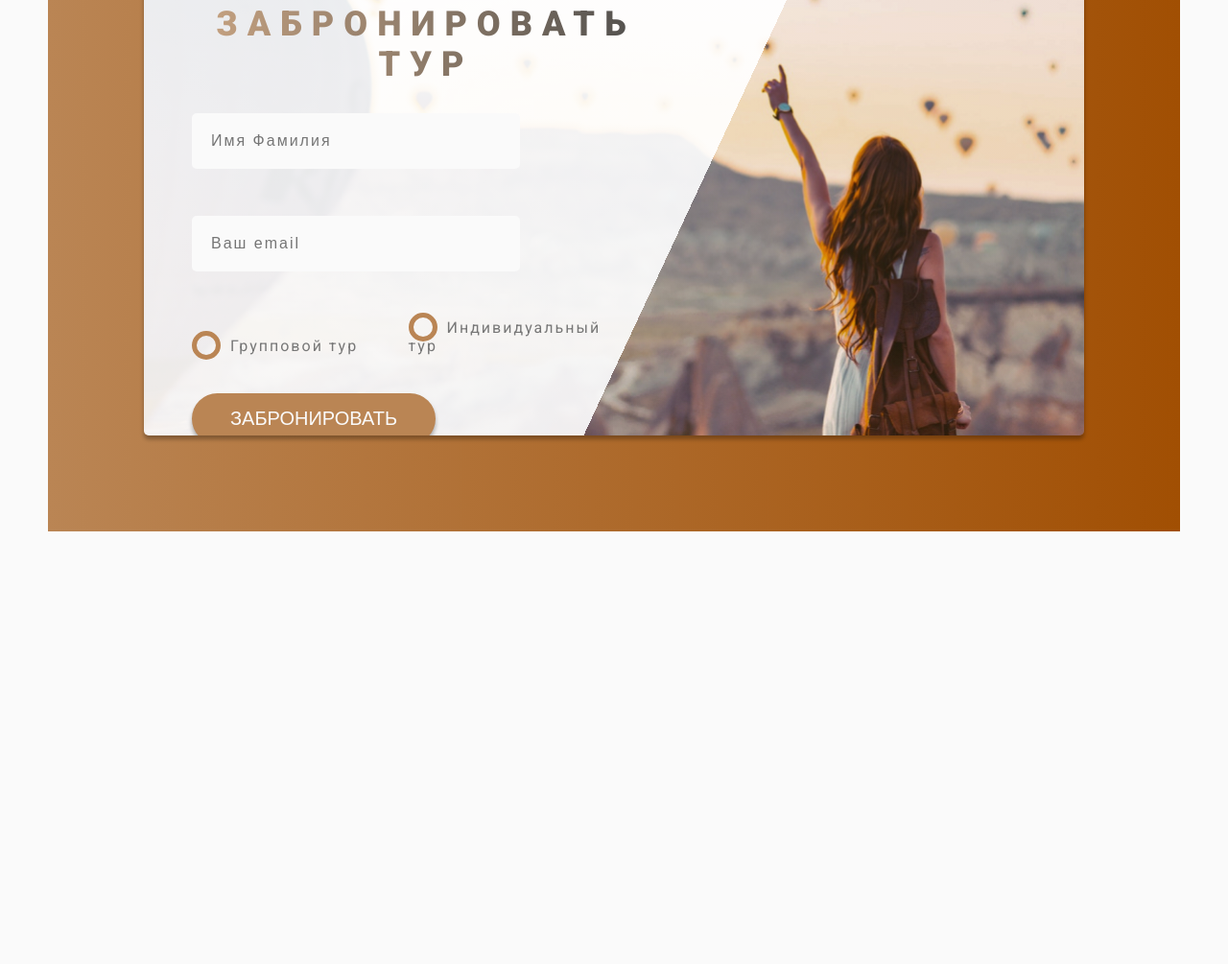
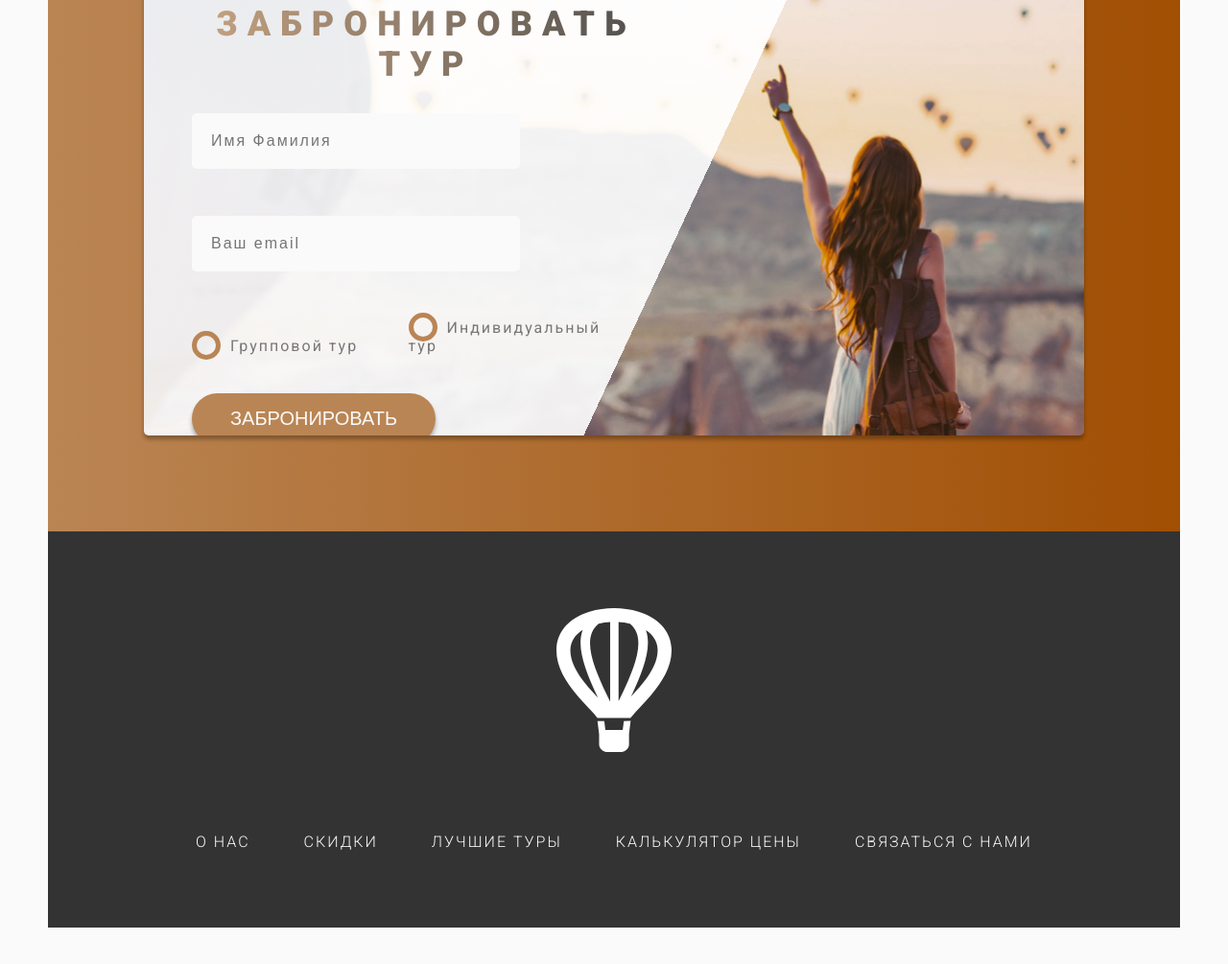
Before and after one commit to Dyx1s/Baloons, a plain HTML site: page index.html in a window 1280 px wide. Shown: the part 4612-5617 px from the top of the page at 96% size. Before the commit the page ends 5216 px from the top, so only its background shows below. Drawn offline with Linux system fonts and the light colour scheme; files whose address does not match are found by name.

Commit message:
create: footer.sass and styles for footer

```diff
--- a/index.html
+++ b/index.html
@@ -248,12 +248,23 @@
                         </div>
                     </div>
                 </div>
+            </section>
+        </main>
 
-            </section>
-
-
-
-        </main>
+        <footer class="footer">
+            <div class="row text-align-center">
+                <img src="img/icon-logo.svg" alt="" class="footer__logo">
+            </div>
+            <div class="row">
+                <ul class="footer__list">
+                    <li class="footer__item"><a href="#" class="footer__link">О НАС</a></li>
+                    <li class="footer__item"><a href="#" class="footer__link">СКИДКИ</a></li>
+                    <li class="footer__item"><a href="#" class="footer__link">ЛУЧШИЕ ТУРЫ</a></li>
+                    <li class="footer__item"><a href="#" class="footer__link">КАЛЬКУЛЯТОР ЦЕНЫ</a></li>
+                    <li class="footer__item"><a href="#" class="footer__link">СВЯЗАТЬСЯ С НАМИ</a></li>
+                </ul>
+            </div>
+        </footer>
     </div>
 
 
--- a/sass/components/_feedBack-card.sass
+++ b/sass/components/_feedBack-card.sass
@@ -7,7 +7,7 @@
     & > *
         transform: skewX(-330deg)
     padding: 6rem
-    &__img
+    &__img //картинка круглая
         width: 15rem
         height: 15rem
         float: left
--- a/sass/components/_form.sass
+++ b/sass/components/_form.sass
@@ -12,7 +12,6 @@
         margin-bottom: 2rem
     &__group:nth-child(4) //применение стиля к 4 элементу form__group
         margin-bottom: 4rem
-
 
     &__input
         font-size: $font-size-paragraph
--- /dev/null
+++ b/sass/layout/_footer.sass
@@ -0,0 +1,28 @@
+.footer
+    padding: 8rem
+    background: #333333
+    &__logo
+        width: 12rem
+        height: 15rem
+    &__list
+        list-style: none
+        text-align: center
+    &__item
+        display: inline-block
+        &:not(:last-child)
+            margin-right: 5rem
+    &__link
+        &:link, &:visited
+            color: $color-white
+            text-decoration: none
+            text-transform: uppercase
+            font-size: 1.6rem
+            letter-spacing: .2rem
+            font-weight: 300
+            display: inline-block
+            transition: .3s all
+
+        &:active
+        &:hover
+            color: $color-brown-dark
+            transform: scale(1.1)
--- a/sass/style.sass
+++ b/sass/style.sass
@@ -20,3 +20,4 @@
 
 @import "layout/header.sass"
 @import "layout/grid.sass"
+@import "layout/footer.sass"
```
Also changed, not shown: css/style.min.css, 1 other file.
